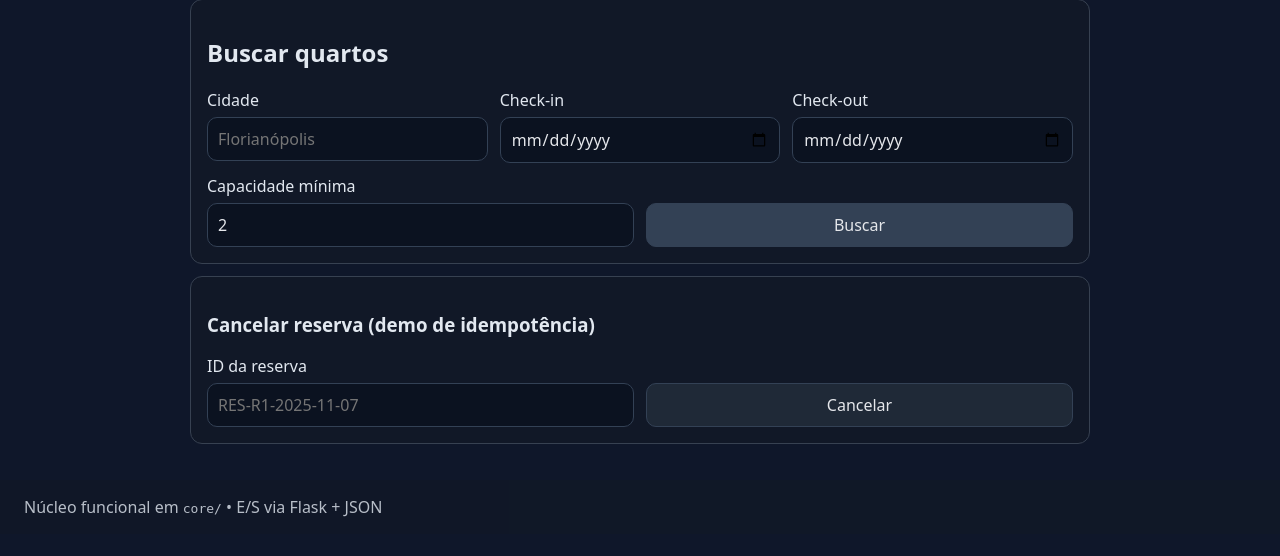
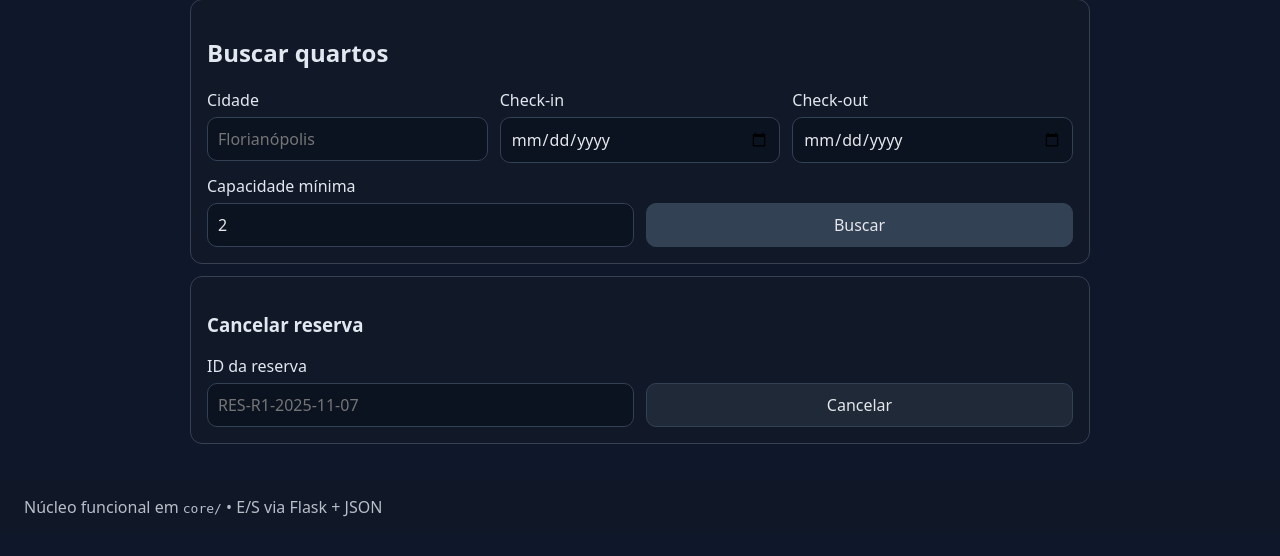
Before and after one commit to matheusferrarimf/atividadeParadigmaFuncional, a Flask app: page / in a window 1280 px wide. Shown: the part 91-647 px from the top of the page. Run offline with Flask 3, Linux system fonts and the light colour scheme.

Commit message:
alterado titulo do form cancelar

```diff
--- a/templates/home.html
+++ b/templates/home.html
@@ -27,7 +27,7 @@
   </div>
 
   <div class="card">
-    <h3>Cancelar reserva (demo de idempotência)</h3>
+    <h3>Cancelar reserva </h3>
     <form method="post" action="{{ url_for('cancelar_view') }}" class="row">
       <div class="col field">
         <label>ID da reserva</label>
```
